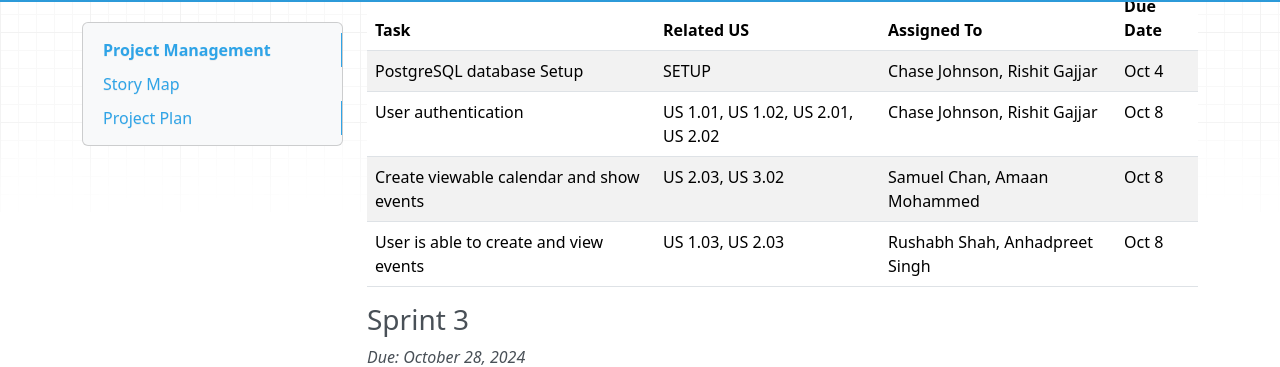
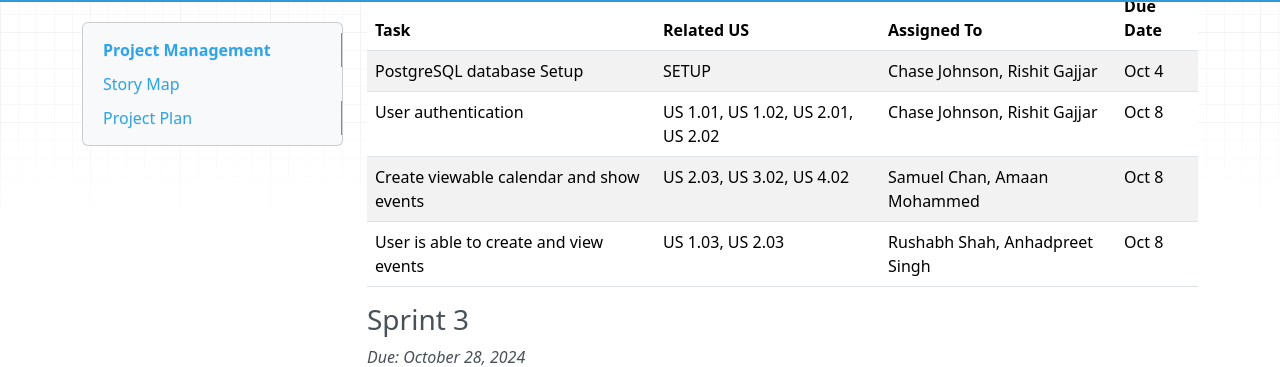
Before and after one commit to UAlberta-CMPUT401/f24project-Bleeding-Heart-Art-Space, an MkDocs documentation site: the page built from docs/project-management.md, in a window 1280 px wide and 900 px high, scrolled down 2175 px. Shown: the part 94-461 px from the top of the window. Built offline with MkDocs 1.6.1, drawn with Linux system fonts in a browser that asks for light colours; nearby versions of some CDN libraries.

Commit message:
Update project-management.md

```diff
--- a/docs/project-management.md
+++ b/docs/project-management.md
@@ -49,7 +49,7 @@ Estimated Sprint Velocity: **39**
 | ---------------------------------------- | ---------------------------------------- | --------------------------------- | -------- |
 | PostgreSQL database Setup                | SETUP                                    | Chase Johnson, Rishit Gajjar      | Oct 4    |
 | User authentication                      | US 1.01, US 1.02, US 2.01, US 2.02       | Chase Johnson, Rishit Gajjar      | Oct 8    |
-| Create viewable calendar and show events | US 2.03, US 3.02                         | Samuel Chan, Amaan Mohammed       | Oct 8    |
+| Create viewable calendar and show events | US 2.03, US 3.02, US 4.02                | Samuel Chan, Amaan Mohammed       | Oct 8    |
 | User is able to create and view events   | US 1.03, US 2.03                         | Rushabh Shah, Anhadpreet Singh    | Oct 8    |
 
 ### **Sprint 3**
```
